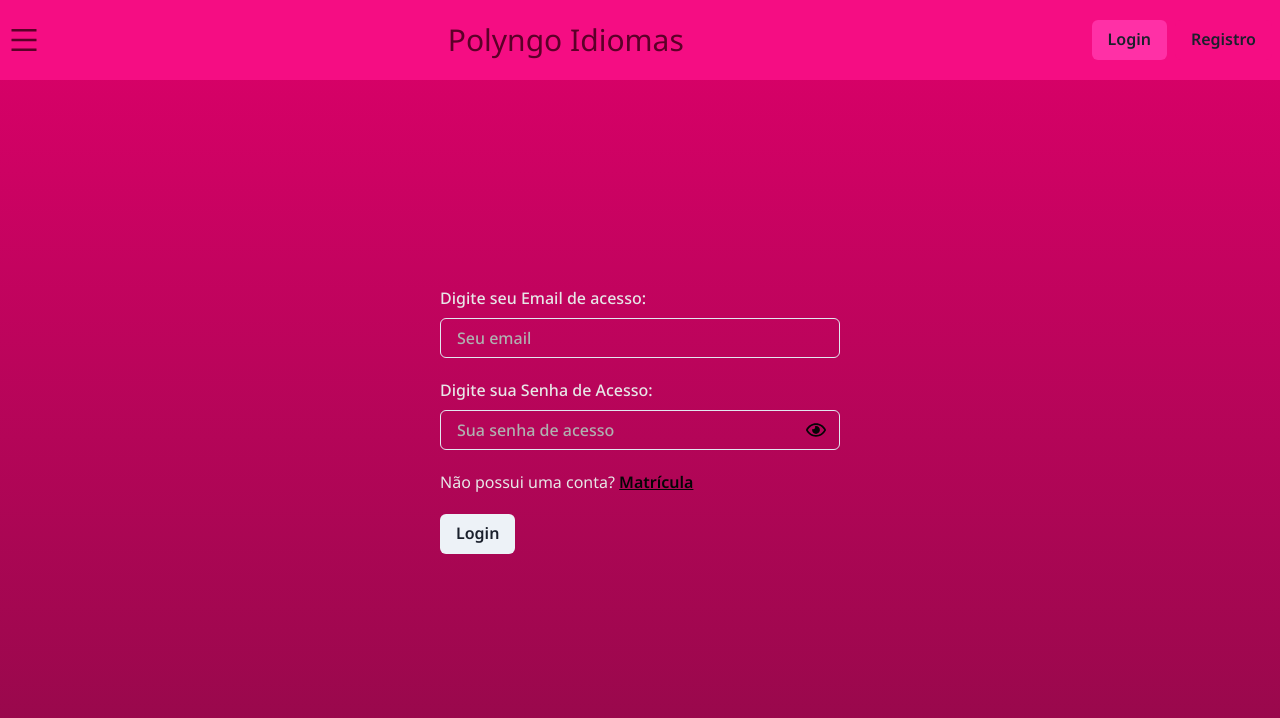
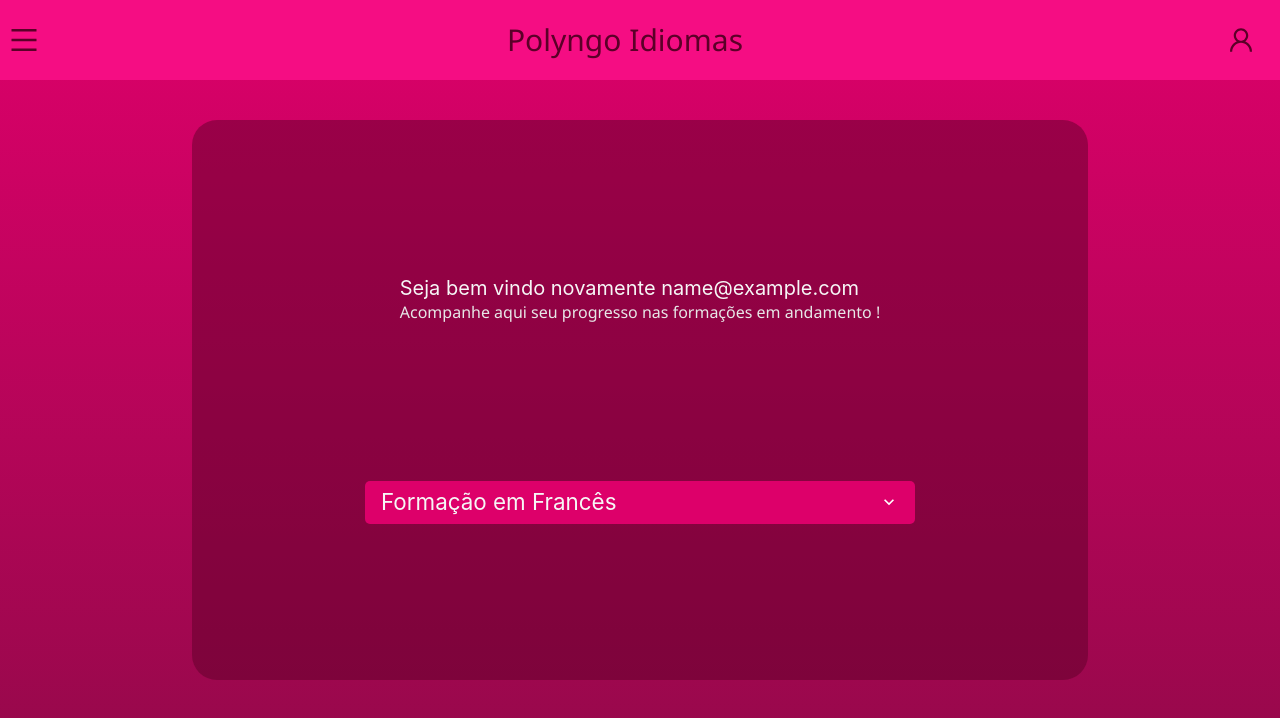
Before and after one commit to matheuslinkdev/Polyngo, a React (Vite) app in the folder polyngo/: page /areadoaluno in a window 1280 px wide. Before the commit this address led to /login. Shown: the top 718 px of the page. Built offline with nearby package versions, Linux system fonts and the light colour scheme; sample sign-in values are in the browser's storage.

Commit message:
feat: criando mensagens de erro
-Adicionar feedback de erro em casos de falhas na requisicao de login
-Adicionar conteudo basico para a area do aluno

```diff
--- a/polyngo/src/Components/Forms/LoginForm.tsx
+++ b/polyngo/src/Components/Forms/LoginForm.tsx
@@ -1,4 +1,4 @@
-// LoginForm.tsx
+import React, { useState, FormEvent } from "react";
 import {
   Button,
   FormControl,
@@ -8,45 +8,44 @@ import {
   InputGroup,
   InputRightElement,
   Text,
+  Alert,
+  AlertIcon,
 } from "@chakra-ui/react";
-import { useState } from "react";
 import { FaEyeSlash, FaRegEye } from "react-icons/fa";
 import { Link, useNavigate } from "react-router-dom";
 import axios from "axios";
 import { useAuth } from "../../Context/AuthContext";
 
-const LoginForm = () => {
+const LoginForm: React.FC = () => {
   const [isHidden, setIsHidden] = useState(true);
   const [email, setEmail] = useState("");
   const [password, setPassword] = useState("");
+  const [errorMessage, setErrorMessage] = useState("");
 
   const navigate = useNavigate();
-  const { setIsAuthenticated } = useAuth();
+  const { setIsAuthenticated, setUser } = useAuth();
 
-  async function submitLogin(e) {
+  async function submitLogin(e: FormEvent) {
     e.preventDefault();
 
     try {
-      await axios
-        .post("http://localhost:5000/login", {
-          email,
-          password,
-        })
-        .then((res) => {
-          if (res.data == "exist") {
-            alert("Login Success");
-            setIsAuthenticated(true);
-            navigate("/areadoaluno", { state: { id: email } });
-          } else if (res.data == "notexist") {
-            alert("User have not sign up");
-          }
-        })
-        .catch((e) => {
-          alert("wrong details");
-          console.log(e);
-        });
-    } catch (e) {
-      console.log(e);
+      const res = await axios.post("http://localhost:5000/login", {
+        email,
+        password,
+      });
+
+      if (res.data === "exist") {
+        setErrorMessage("");
+        setIsAuthenticated(true);
+        setUser({ email, password });
+        navigate("/areadoaluno", { state: { id: email } });
+      }
+    } catch (error) {
+      if (error.response) {
+        setErrorMessage(error.response.data.message);
+      } else {
+        setErrorMessage("Erro de rede. Tente novamente.");
+      }
     }
   }
 
@@ -85,6 +84,12 @@ const LoginForm = () => {
             />
           </InputRightElement>
         </InputGroup>
+        {errorMessage && (
+          <Alert status="error" mt={4} bgColor="red">
+            <AlertIcon />
+            {errorMessage}
+          </Alert>
+        )}
         <Text mt={5}>
           Não possui uma conta?{" "}
           <Link
--- /dev/null
+++ b/polyngo/src/Components/User/EmAndamento.tsx
@@ -0,0 +1,105 @@
+import {
+  Accordion,
+  AccordionItem,
+  AccordionButton,
+  AccordionPanel,
+  AccordionIcon,
+  Box,
+  Progress,
+  Heading,
+  Text,
+  CircularProgress,
+  CircularProgressLabel,
+  Flex,
+} from "@chakra-ui/react";
+import { useEffect, useState } from "react";
+const EmAndamento = () => {
+  const [level, setLevel] = useState("");
+  const [progress, setProgress] = useState(0);
+
+  useEffect(() => {
+    const levels = ["Básico", "Intermediário", "Avançado"];
+    const randomLevel = levels[Math.floor(Math.random() * levels.length)];
+    setLevel(randomLevel);
+
+    const randomProgress = Math.floor(Math.random() * 101);
+    setProgress(randomProgress);
+  }, []);
+
+  function setProgressMessage(progress: number) {
+    let progressMessage;
+    if (progress <= 25) {
+      progressMessage = "Ainda falta bastante, vamos lá !";
+    } else if (progress >= 26 && progress <= 45) {
+      progressMessage = "Você já está quase na metade !";
+    } else if (progress >= 46 && progress <= 55) {
+      progressMessage = "Você já está na metade da formação !";
+    } else if (progress >= 56 && progress <= 75) {
+      progressMessage = "Falta pouco para você terminar !";
+    } else if (progress >= 76 && progress < 100) {
+      progressMessage = "Falta pouco para você terminar !";
+    } else {
+      progressMessage =
+        "Parabéns, você concluiu a formação !! Que orgulho de você !";
+    }
+
+    return progressMessage;
+  }
+
+  return (
+    <Accordion
+      allowToggle
+      w={550}
+      maxW="95dvw"
+      textAlign="start"
+      bgColor="pink.700"
+      borderRadius="5px"
+    >
+      <AccordionItem border="none">
+        <AccordionButton color="#fff">
+          <Box as="span" flex="1" textAlign="left">
+            <Heading fontSize="1.4rem" fontWeight={400}>
+              Formação em Francês
+            </Heading>
+          </Box>
+          <AccordionIcon />
+        </AccordionButton>
+
+        <AccordionPanel pb={4}>
+          <Heading size="md" fontWeight={400} mb={1}>
+            Nível: {level}
+          </Heading>
+
+          <Progress
+            display={{ base: "none", md: "block" }}
+            value={progress}
+            hasStripe
+            size="sm"
+            colorScheme="blue"
+            borderRadius="5px"
+          />
+
+          <Flex display={{ base: "flex", md: "none" }}>
+            <CircularProgress size="70px" value={progress} color="pink.400">
+              <CircularProgressLabel
+                display="flex"
+                alignItems="center"
+                justifyContent="center"
+                w="100%"
+                h="100%"
+              >
+                {progress}%
+              </CircularProgressLabel>
+            </CircularProgress>
+          </Flex>
+          <Heading fontWeight={600} fontSize="1.4rem" my={2}>
+            {progress}% de progresso
+          </Heading>
+          <Text>{setProgressMessage(progress)}</Text>
+        </AccordionPanel>
+      </AccordionItem>
+    </Accordion>
+  );
+};
+
+export default EmAndamento;
--- a/polyngo/src/Context/AuthContext.tsx
+++ b/polyngo/src/Context/AuthContext.tsx
@@ -1,26 +1,22 @@
-// AuthContext.tsx
-import React, { createContext, useState, useContext } from "react";
-import axios from "axios";
+import React, { createContext, useState, useContext, useEffect } from "react";
 import { useNavigate } from "react-router-dom";
 
 // Define the shape of the context
 interface AuthContextProps {
-  login: (email: string, password: string) => void;
-  signup: (name: string, email: string, password: string) => void;
   logout: () => void;
   isAuthenticated: boolean;
   setIsAuthenticated: React.Dispatch<React.SetStateAction<boolean>>;
   user: any;
+  setUser: React.Dispatch<React.SetStateAction<any>>;
 }
 
 // Create the context
 export const AuthContext = createContext<AuthContextProps>({
-  login: () => {},
-  signup: () => {},
   logout: () => {},
   isAuthenticated: false,
   setIsAuthenticated: () => {},
   user: null,
+  setUser: () => {},
 });
 
 // Custom hook to use the context
@@ -28,32 +24,34 @@ export const useAuth = () => useContext(AuthContext);
 
 // AuthProvider component
 export const AuthProvider: React.FC = ({ children }) => {
-  const [user, setUser] = useState<any>(null);
-  const [isAuthenticated, setIsAuthenticated] = useState(false);
+  const [user, setUser] = useState<any>(
+    JSON.parse(localStorage.getItem("user") || "null")
+  );
+  const [isAuthenticated, setIsAuthenticated] = useState<boolean>(
+    localStorage.getItem("isAuthenticated") === "true"
+  );
   const navigate = useNavigate();
 
-  const signup = (name: string, email: string, password: string) => {
-    axios
-      .post("http://localhost:5000/register", { name, email, password })
-      .then((result) => {
-        setUser(result.data.user);
-        console.log(result);
-        navigate("/login");
-      })
-      .catch((err) => console.error(err));
-  };
-
-
+  useEffect(() => {
+    if (user) {
+      localStorage.setItem("user", JSON.stringify(user));
+    } else {
+      localStorage.removeItem("user");
+    }
+    localStorage.setItem("isAuthenticated", isAuthenticated.toString());
+  }, [user, isAuthenticated]);
 
   const logout = () => {
     setUser(null);
     setIsAuthenticated(false);
+    localStorage.removeItem("user");
+    localStorage.removeItem("isAuthenticated");
     navigate("/");
   };
 
   return (
     <AuthContext.Provider
-      value={{ signup, logout, isAuthenticated, setIsAuthenticated, user }}
+      value={{ logout, isAuthenticated, setIsAuthenticated, user, setUser }}
     >
       {children}
     </AuthContext.Provider>
--- a/polyngo/src/routes/Basicas/AreaAluno.tsx
+++ b/polyngo/src/routes/Basicas/AreaAluno.tsx
@@ -1,8 +1,10 @@
+import { Box, Center, Flex, Heading, Text } from "@chakra-ui/react";
 import { useAuth } from "../../Context/AuthContext";
 import { Navigate } from "react-router-dom";
+import EmAndamento from "../../Components/User/EmAndamento";
 
 const AreaAluno = () => {
-  const { isAuthenticated } = useAuth();
+  const { isAuthenticated, user } = useAuth();
 
   // Verifica se o usuário está autenticado
   if (!isAuthenticated) {
@@ -12,10 +14,23 @@ const AreaAluno = () => {
 
   // Se o usuário estiver autenticado, exibe o conteúdo da área do aluno
   return (
-    <div>
-      <h2>Área do Aluno</h2>
-      {/* Adicione aqui o conteúdo específico da área do aluno */}
-    </div>
+    <Flex
+      flexDir="column"
+      justifyContent="center"
+      alignItems="center"
+      maxW="100dvw"
+      minH="80dvh"
+    >
+      <Center bgColor="pink.transparent.300" minH="70dvh" w="70dvw" borderRadius="25px" flexDir="column" justifyContent="space-evenly">
+        <Box>
+          <Heading size="md" fontWeight={400}>
+            Seja bem vindo novamente {user.email}
+          </Heading>
+          <Text>Acompanhe aqui seu progresso nas formações em andamento !</Text>
+        </Box>
+        <EmAndamento />
+      </Center>
+    </Flex>
   );
 };
 
--- a/polyngo/src/routes/Principais/Login.tsx
+++ b/polyngo/src/routes/Principais/Login.tsx
@@ -1,12 +1,11 @@
-import { Center, Flex } from "@chakra-ui/react";
+import { Flex } from "@chakra-ui/react";
 import LoginForm from "../../Components/Forms/LoginForm";
 
 
 const Login = () => {
 
-
   return (
-    <Flex flexDir="column" justifyContent="center" alignItems="center" maxW="100dvw" h="80dvh">
+    <Flex flexDir="column" justifyContent="center" alignItems="center" maxW="100dvw" minH="80dvh">
      <LoginForm/>
     </Flex>
   );
--- a/polyngo/src/routes/Principais/Registro.tsx
+++ b/polyngo/src/routes/Principais/Registro.tsx
@@ -8,7 +8,7 @@ const Registro = () => {
       justifyContent="center"
       alignItems="center"
       maxW="100dvw"
-      h="80dvh"
+      minH="80dvh"
     >
       <RegistroForm />
     </Flex>
--- a/polyngo/src/theme.ts
+++ b/polyngo/src/theme.ts
@@ -45,7 +45,7 @@ export const theme = extendTheme({
       transparent: {
         "100": "#b0045433",
         "200": "#92094922",
-        "300": "#5b0028",
+        "300": "#5b002877",
       },
     },
   },
```
Also changed, not shown: 2 other files (tests, documents, lock files or other folders).
